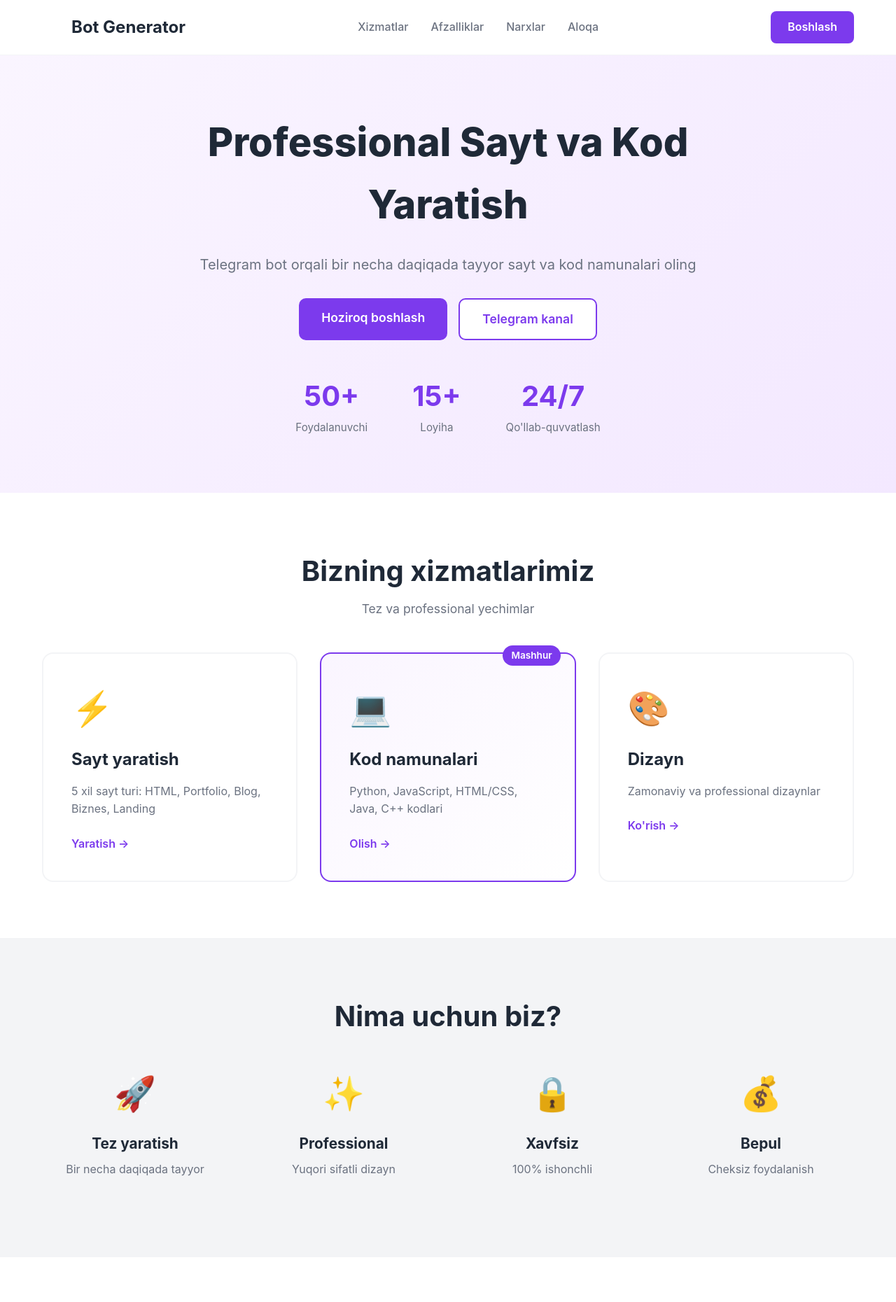
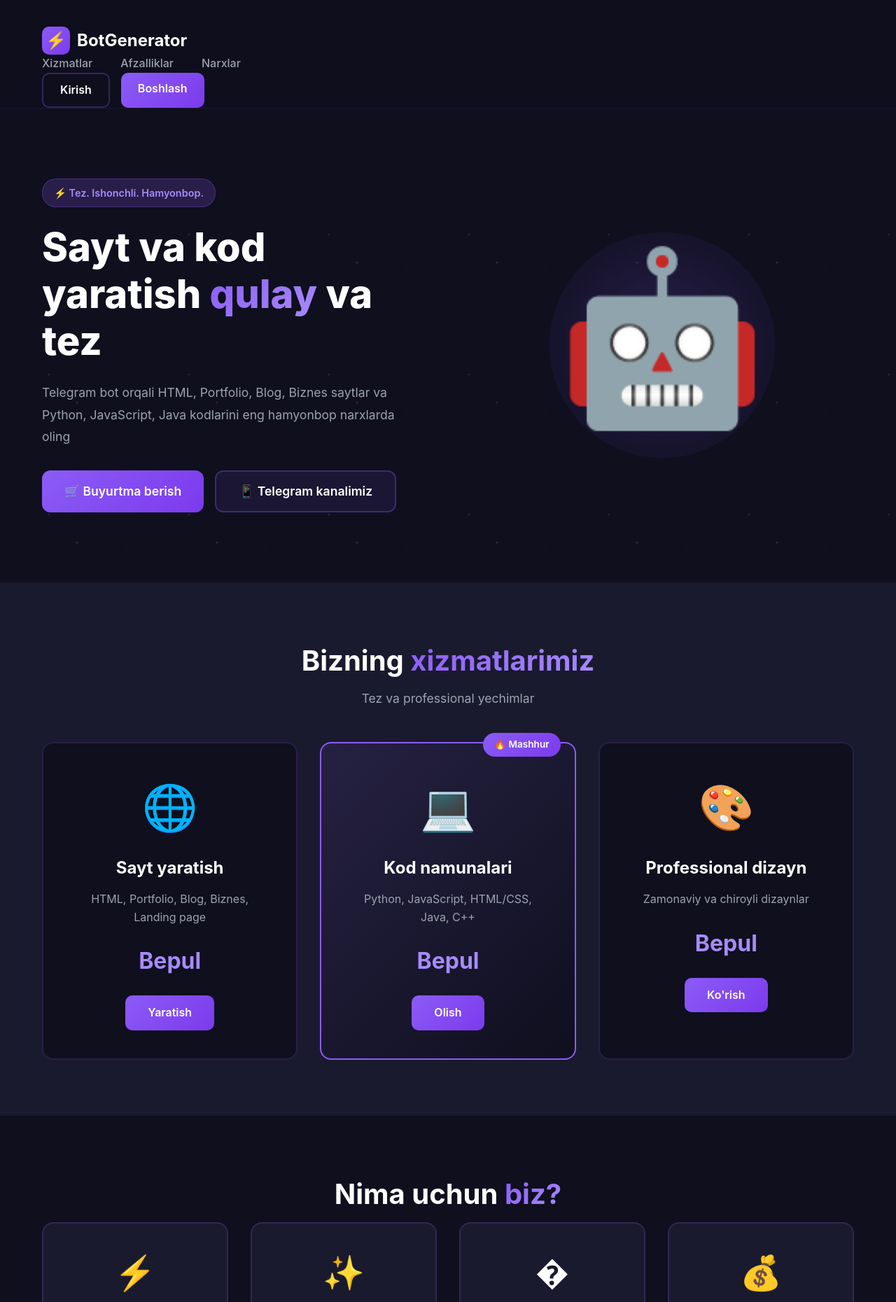
Before and after one commit to farruxbek77/help-dev-ai, a plain HTML site: page web/index.html in a window 1280 px wide. Shown: the top 1860 px of the page at 70% size. Drawn offline with Linux system fonts and the light colour scheme.

Commit message:
BustShop.uz stilida qora fon va binafsha ranglar bilan dizayn

```diff
--- /dev/null
+++ b/web/bustshop-style.css
@@ -0,0 +1,539 @@
+/* BustShop Style - Dark Theme with Purple */
+
+* {
+    margin: 0;
+    padding: 0;
+    box-sizing: border-box;
+}
+
+:root {
+    --purple: #8b5cf6;
+    --purple-light: #a78bfa;
+    --purple-dark: #7c3aed;
+    --dark: #0f0f1e;
+    --dark-light: #1a1a2e;
+    --gray: #9ca3af;
+    --white: #ffffff;
+}
+
+body {
+    font-family: -apple-system, BlinkMacSystemFont, 'Segoe UI', Roboto, sans-serif;
+    background: var(--dark);
+    color: var(--white);
+    line-height: 1.6;
+    overflow-x: hidden;
+}
+
+.container {
+    max-width: 1200px;
+    margin: 0 auto;
+    padding: 0 20px;
+}
+
+/* Header */
+.header {
+    background: rgba(15, 15, 30, 0.95);
+    backdrop-filter: blur(10px);
+    border-bottom: 1px solid rgba(139, 92, 246, 0.1);
+    position: sticky;
+    top: 0;
+    z-index: 100;
+}
+
+.header-content {
+    display: flex;
+    justify-content: space-between;
+    align-items: center;
+    padding: 1.2rem 0;
+}
+
+.logo {
+    display: flex;
+    align-items: center;
+    gap: 10px;
+    font-size: 1.5rem;
+    font-weight: 700;
+    color: var(--white);
+}
+
+.logo-icon {
+    width: 40px;
+    height: 40px;
+    background: linear-gradient(135deg, var(--purple), var(--purple-dark));
+    border-radius: 10px;
+    display: flex;
+    align-items: center;
+    justify-content: center;
+    font-size: 1.5rem;
+}
+
+.nav {
+    display: flex;
+    gap: 2.5rem;
+}
+
+.nav a {
+    color: var(--gray);
+    text-decoration: none;
+    font-weight: 500;
+    transition: color 0.3s;
+}
+
+.nav a:hover {
+    color: var(--purple-light);
+}
+
+.header-buttons {
+    display: flex;
+    gap: 1rem;
+}
+
+.btn-outline {
+    background: transparent;
+    color: var(--white);
+    padding: 10px 24px;
+    border-radius: 10px;
+    text-decoration: none;
+    font-weight: 600;
+    border: 2px solid rgba(139, 92, 246, 0.3);
+    transition: all 0.3s;
+}
+
+.btn-outline:hover {
+    border-color: var(--purple);
+    background: rgba(139, 92, 246, 0.1);
+}
+
+.btn-primary {
+    background: linear-gradient(135deg, var(--purple), var(--purple-dark));
+    color: var(--white);
+    padding: 10px 24px;
+    border-radius: 10px;
+    text-decoration: none;
+    font-weight: 600;
+    transition: all 0.3s;
+}
+
+.btn-primary:hover {
+    transform: translateY(-2px);
+    box-shadow: 0 10px 30px rgba(139, 92, 246, 0.4);
+}
+
+/* Hero */
+.hero {
+    padding: 100px 0;
+    position: relative;
+    overflow: hidden;
+}
+
+.stars {
+    position: absolute;
+    width: 100%;
+    height: 100%;
+    background-image:
+        radial-gradient(2px 2px at 20px 30px, rgba(139, 92, 246, 0.3), transparent),
+        radial-gradient(2px 2px at 60px 70px, rgba(167, 139, 250, 0.3), transparent),
+        radial-gradient(1px 1px at 50px 50px, rgba(139, 92, 246, 0.2), transparent),
+        radial-gradient(1px 1px at 130px 80px, rgba(167, 139, 250, 0.2), transparent);
+    background-size: 200px 200px;
+    animation: stars 20s linear infinite;
+}
+
+@keyframes stars {
+    from {
+        background-position: 0 0;
+    }
+
+    to {
+        background-position: 200px 200px;
+    }
+}
+
+.hero-grid {
+    display: grid;
+    grid-template-columns: 1fr 1fr;
+    gap: 4rem;
+    align-items: center;
+    position: relative;
+    z-index: 1;
+}
+
+.badge {
+    display: inline-block;
+    background: rgba(139, 92, 246, 0.2);
+    border: 1px solid rgba(139, 92, 246, 0.3);
+    color: var(--purple-light);
+    padding: 8px 16px;
+    border-radius: 20px;
+    font-size: 0.9rem;
+    font-weight: 600;
+    margin-bottom: 1.5rem;
+}
+
+.hero-title {
+    font-size: 3.5rem;
+    font-weight: 800;
+    line-height: 1.2;
+    margin-bottom: 1.5rem;
+}
+
+.gradient-text {
+    background: linear-gradient(135deg, var(--purple), var(--purple-light));
+    -webkit-background-clip: text;
+    -webkit-text-fill-color: transparent;
+    background-clip: text;
+}
+
+.hero-description {
+    font-size: 1.1rem;
+    color: var(--gray);
+    margin-bottom: 2rem;
+    line-height: 1.8;
+}
+
+.hero-buttons {
+    display: flex;
+    gap: 1rem;
+}
+
+.btn-hero {
+    background: linear-gradient(135deg, var(--purple), var(--purple-dark));
+    color: var(--white);
+    padding: 14px 32px;
+    border-radius: 12px;
+    text-decoration: none;
+    font-weight: 600;
+    font-size: 1.1rem;
+    transition: all 0.3s;
+    display: inline-flex;
+    align-items: center;
+    gap: 8px;
+}
+
+.btn-hero:hover {
+    transform: translateY(-3px);
+    box-shadow: 0 15px 40px rgba(139, 92, 246, 0.5);
+}
+
+.btn-telegram {
+    background: rgba(139, 92, 246, 0.1);
+    color: var(--white);
+    padding: 14px 32px;
+    border-radius: 12px;
+    text-decoration: none;
+    font-weight: 600;
+    font-size: 1.1rem;
+    border: 2px solid rgba(139, 92, 246, 0.3);
+    transition: all 0.3s;
+    display: inline-flex;
+    align-items: center;
+    gap: 8px;
+}
+
+.btn-telegram:hover {
+    border-color: var(--purple);
+    background: rgba(139, 92, 246, 0.2);
+}
+
+/* Character */
+.character {
+    position: relative;
+    display: flex;
+    justify-content: center;
+    align-items: center;
+}
+
+.character-glow {
+    position: absolute;
+    width: 300px;
+    height: 300px;
+    background: radial-gradient(circle, rgba(139, 92, 246, 0.3), transparent);
+    border-radius: 50%;
+    animation: pulse 3s ease-in-out infinite;
+}
+
+@keyframes pulse {
+
+    0%,
+    100% {
+        transform: scale(1);
+        opacity: 0.5;
+    }
+
+    50% {
+        transform: scale(1.1);
+        opacity: 0.8;
+    }
+}
+
+.robot {
+    font-size: 15rem;
+    position: relative;
+    z-index: 1;
+    animation: float 3s ease-in-out infinite;
+}
+
+@keyframes float {
+
+    0%,
+    100% {
+        transform: translateY(0);
+    }
+
+    50% {
+        transform: translateY(-20px);
+    }
+}
+
+/* Services */
+.services {
+    padding: 80px 0;
+    background: var(--dark-light);
+}
+
+.section-title {
+    font-size: 2.5rem;
+    font-weight: 700;
+    text-align: center;
+    margin-bottom: 0.5rem;
+}
+
+.section-subtitle {
+    text-align: center;
+    color: var(--gray);
+    font-size: 1.1rem;
+    margin-bottom: 3rem;
+}
+
+.services-grid {
+    display: grid;
+    grid-template-columns: repeat(auto-fit, minmax(300px, 1fr));
+    gap: 2rem;
+}
+
+.service-card {
+    background: var(--dark);
+    border: 2px solid rgba(139, 92, 246, 0.2);
+    border-radius: 16px;
+    padding: 2.5rem;
+    text-align: center;
+    transition: all 0.3s;
+    position: relative;
+}
+
+.service-card:hover {
+    border-color: var(--purple);
+    transform: translateY(-10px);
+    box-shadow: 0 20px 50px rgba(139, 92, 246, 0.3);
+}
+
+.service-card.featured {
+    border-color: var(--purple);
+    background: linear-gradient(135deg, rgba(139, 92, 246, 0.1), var(--dark));
+}
+
+.popular-badge {
+    position: absolute;
+    top: -15px;
+    right: 20px;
+    background: linear-gradient(135deg, var(--purple), var(--purple-dark));
+    color: var(--white);
+    padding: 6px 16px;
+    border-radius: 20px;
+    font-size: 0.85rem;
+    font-weight: 600;
+}
+
+.service-icon {
+    font-size: 4rem;
+    margin-bottom: 1rem;
+}
+
+.service-card h3 {
+    font-size: 1.5rem;
+    margin-bottom: 0.8rem;
+}
+
+.service-card p {
+    color: var(--gray);
+    margin-bottom: 1.5rem;
+}
+
+.service-price {
+    font-size: 2rem;
+    font-weight: 700;
+    color: var(--purple-light);
+    margin-bottom: 1.5rem;
+}
+
+.btn-service {
+    display: inline-block;
+    background: linear-gradient(135deg, var(--purple), var(--purple-dark));
+    color: var(--white);
+    padding: 12px 32px;
+    border-radius: 10px;
+    text-decoration: none;
+    font-weight: 600;
+    transition: all 0.3s;
+}
+
+.btn-service:hover {
+    transform: translateY(-2px);
+    box-shadow: 0 10px 25px rgba(139, 92, 246, 0.4);
+}
+
+/* Features */
+.features {
+    padding: 80px 0;
+}
+
+.features-grid {
+    display: grid;
+    grid-template-columns: repeat(auto-fit, minmax(250px, 1fr));
+    gap: 2rem;
+}
+
+.feature-box {
+    background: var(--dark-light);
+    border: 2px solid rgba(139, 92, 246, 0.2);
+    border-radius: 16px;
+    padding: 2rem;
+    text-align: center;
+    transition: all 0.3s;
+}
+
+.feature-box:hover {
+    border-color: var(--purple);
+    transform: translateY(-5px);
+}
+
+.feature-icon {
+    font-size: 3rem;
+    margin-bottom: 1rem;
+}
+
+.feature-box h3 {
+    font-size: 1.3rem;
+    margin-bottom: 0.5rem;
+}
+
+.feature-box p {
+    color: var(--gray);
+}
+
+/* Stats */
+.stats {
+    padding: 80px 0;
+    background: var(--dark-light);
+}
+
+.stats-grid {
+    display: grid;
+    grid-template-columns: repeat(auto-fit, minmax(200px, 1fr));
+    gap: 2rem;
+}
+
+.stat-item {
+    text-align: center;
+    padding: 2rem;
+}
+
+.stat-number {
+    font-size: 3rem;
+    font-weight: 700;
+    background: linear-gradient(135deg, var(--purple), var(--purple-light));
+    -webkit-background-clip: text;
+    -webkit-text-fill-color: transparent;
+    background-clip: text;
+    display: block;
+    margin-bottom: 0.5rem;
+}
+
+.stat-label {
+    color: var(--gray);
+    font-size: 1.1rem;
+}
+
+/* Footer */
+.footer {
+    background: var(--dark-light);
+    padding: 3rem 0 1.5rem;
+    border-top: 1px solid rgba(139, 92, 246, 0.2);
+}
+
+.footer-content {
+    display: grid;
+    grid-template-columns: 1.5fr 1fr;
+    gap: 3rem;
+    margin-bottom: 2rem;
+}
+
+.footer-logo {
+    display: flex;
+    align-items: center;
+    gap: 10px;
+    font-size: 1.5rem;
+    font-weight: 700;
+    margin-bottom: 1rem;
+}
+
+.footer-left p {
+    color: var(--gray);
+}
+
+.footer-links {
+    display: grid;
+    grid-template-columns: 1fr 1fr;
+    gap: 2rem;
+}
+
+.footer-column h4 {
+    margin-bottom: 1rem;
+}
+
+.footer-column a {
+    display: block;
+    color: var(--gray);
+    text-decoration: none;
+    margin-bottom: 0.5rem;
+    transition: color 0.3s;
+}
+
+.footer-column a:hover {
+    color: var(--purple-light);
+}
+
+.footer-bottom {
+    text-align: center;
+    padding-top: 2rem;
+    border-top: 1px solid rgba(139, 92, 246, 0.2);
+    color: var(--gray);
+}
+
+/* Responsive */
+@media (max-width: 768px) {
+    .hero-grid {
+        grid-template-columns: 1fr;
+        text-align: center;
+    }
+
+    .hero-title {
+        font-size: 2.5rem;
+    }
+
+    .robot {
+        font-size: 10rem;
+    }
+
+    .nav {
+        display: none;
+    }
+
+    .hero-buttons {
+        flex-direction: column;
+    }
+
+    .footer-content {
+        grid-template-columns: 1fr;
+    }
+}
--- a/web/index.html
+++ b/web/index.html
@@ -5,56 +5,59 @@
     <meta charset="UTF-8">
     <meta name="viewport" content="width=device-width, initial-scale=1.0">
     <title>Bot Generator - Professional Sayt va Kod Yaratish</title>
-    <link rel="stylesheet" href="modern-style.css">
+    <link rel="stylesheet" href="bustshop-style.css">
 </head>
 
 <body>
     <!-- Header -->
     <header class="header">
         <div class="container">
-            <div class="header-content">
+            <div class="header-content"></div>
             <div class="logo">
-                    <svg width="32" height="32" viewBox="0 0 24 24" fill="none"></svg>
-                    <rect x="4" y="6" width="16" height="12" rx="2" stroke="#7c3aed" stroke-width="2" fill="none" />
-                    <circle cx="9" cy="11" r="1.5" fill="#7c3aed" />
-                    <circle cx="15" cy="11" r="1.5" fill="#7c3aed" />
-                    <path d="M9 15h6" stroke="#7c3aed" stroke-width="2" stroke-linecap="round" />
-                    </svg>
-                    <span>Bot Generator</span>
+                <div class="logo-icon">⚡</div>
+                <span>BotGenerator</span>
             </div>
             <nav class="nav">
                 <a href="#services">Xizmatlar</a>
                 <a href="#features">Afzalliklar</a>
                 <a href="#pricing">Narxlar</a>
-                    <a href="#contact">Aloqa</a>
             </nav>
-                <a href="https://t.me/helpdev_ai_bot" class="btn-header">Boshlash</a>
+            <div class="header-buttons">
+                <a href="https://t.me/FrontendBackendUz" class="btn-outline">Kirish</a>
+                <a href="https://t.me/helpdev_ai_bot" class="btn-primary">Boshlash</a>
+            </div>
         </div>
         </div>
     </header>
 
     <!-- Hero Section -->
     <section class="hero">
+        <div class="stars"></div>
         <div class="container">
-            <div class="hero-content">
-                <h1 class="hero-title">Professional Sayt va Kod Yaratish</h1>
-                <p class="hero-text">Telegram bot orqali bir necha daqiqada tayyor sayt va kod namunalari oling</p>
+            <div class="hero-grid">
+                <div class="hero-left">
+                    <div class="badge">⚡ Tez. Ishonchli. Hamyonbop.</div>
+                    <h1 class="hero-title">
+                        Sayt va kod yaratish
+                        <span class="gradient-text">qulay</span> va tez
+                    </h1>
+                    <p class="hero-description">
+                        Telegram bot orqali HTML, Portfolio, Blog, Biznes saytlar va
+                        Python, JavaScript, Java kodlarini eng hamyonbop narxlarda oling
+                    </p>
                     <div class="hero-buttons">
-                    <a href="https://t.me/helpdev_ai_bot" class="btn-primary">Hoziroq boshlash</a>
-                    <a href="https://t.me/FrontendBackendUz" class="btn-secondary">Telegram kanal</a>
+                        <a href="https://t.me/helpdev_ai_bot" class="btn-hero">
+                            🛒 Buyurtma berish
+                        </a>
+                        <a href="https://t.me/FrontendBackendUz" class="btn-telegram">
+                            📱 Telegram kanalimiz
+                        </a>
                     </div>
-                <div class="hero-stats">
-                    <div class="stat">
-                        <span class="stat-number">50+</span>
-                        <span class="stat-label">Foydalanuvchi</span>
                 </div>
-                    <div class="stat">
-                        <span class="stat-number">15+</span>
-                        <span class="stat-label">Loyiha</span>
-                    </div>
-                    <div class="stat">
-                        <span class="stat-number">24/7</span>
-                        <span class="stat-label">Qo'llab-quvvatlash</span>
+                <div class="hero-right">
+                    <div class="character">
+                        <div class="character-glow"></div>
+                        <div class="robot">🤖</div>
                     </div>
                 </div>
             </div>
@@ -64,27 +67,33 @@
     <!-- Services -->
     <section class="services" id="services">
         <div class="container">
-            <h2 class="section-title">Bizning xizmatlarimiz</h2>
+            <h2 class="section-title">Bizning <span class="gradient-text">xizmatlarimiz</span></h2>
             <p class="section-subtitle">Tez va professional yechimlar</p>
+
             <div class="services-grid">
                 <div class="service-card">
-                    <div class="service-icon">⚡</div>
+                    <div class="service-icon">🌐</div>
                     <h3>Sayt yaratish</h3>
-                    <p>5 xil sayt turi: HTML, Portfolio, Blog, Biznes, Landing</p>
-                    <a href="https://t.me/helpdev_ai_bot" class="service-link">Yaratish →</a>
+                    <p>HTML, Portfolio, Blog, Biznes, Landing page</p>
+                    <div class="service-price">Bepul</div>
+                    <a href="https://t.me/helpdev_ai_bot" class="btn-service">Yaratish</a>
                 </div>
+
                 <div class="service-card featured">
-                    <div class="badge">Mashhur</div>
+                    <div class="popular-badge">🔥 Mashhur</div>
                     <div class="service-icon">💻</div>
                     <h3>Kod namunalari</h3>
-                    <p>Python, JavaScript, HTML/CSS, Java, C++ kodlari</p>
-                    <a href="https://t.me/helpdev_ai_bot" class="service-link">Olish →</a>
+                    <p>Python, JavaScript, HTML/CSS, Java, C++</p>
+                    <div class="service-price">Bepul</div>
+                    <a href="https://t.me/helpdev_ai_bot" class="btn-service">Olish</a>
                 </div>
+
                 <div class="service-card">
                     <div class="service-icon">🎨</div>
-                    <h3>Dizayn</h3>
-                    <p>Zamonaviy va professional dizaynlar</p>
-                    <a href="https://t.me/helpdev_ai_bot" class="service-link">Ko'rish →</a>
+                    <h3>Professional dizayn</h3>
+                    <p>Zamonaviy va chiroyli dizaynlar</p>
+                    <div class="service-price">Bepul</div>
+                    <a href="https://t.me/helpdev_ai_bot" class="btn-service">Ko'rish</a>
                 </div>
             </div>
         </div>
@@ -93,24 +102,25 @@
     <!-- Features -->
     <section class="features" id="features">
         <div class="container">
-            <h2 class="section-title">Nima uchun biz?</h2>
+            <h2 class="section-title">Nima uchun <span class="gradient-text">biz?</span></h2>
+
             <div class="features-grid">
-                <div class="feature-item">
-                    <div class="feature-icon">🚀</div>
+                <div class="feature-box">
+                    <div class="feature-icon">⚡</div>
                     <h3>Tez yaratish</h3>
                     <p>Bir necha daqiqada tayyor</p>
                 </div>
-                <div class="feature-item">
+                <div class="feature-box">
                     <div class="feature-icon">✨</div>
                     <h3>Professional</h3>
                     <p>Yuqori sifatli dizayn</p>
                 </div>
-                <div class="feature-item">
-                    <div class="feature-icon">🔒</div>
+                <div class="feature-box">
+                    <div class="feature-icon">�</div>
                     <h3>Xavfsiz</h3>
-                    <p>100% ishonchli</p>
+                    <p>100% ishonchli xizmat</p>
                 </div>
-                <div class="feature-item">
+                <div class="feature-box">
                     <div class="feature-icon">💰</div>
                     <h3>Bepul</h3>
                     <p>Cheksiz foydalanish</p>
@@ -119,45 +129,25 @@
         </div>
     </section>
 
-    <!-- Pricing -->
-    <section class="pricing" id="pricing">
+    <!-- Stats -->
+    <section class="stats">
         <div class="container">
-            <h2 class="section-title">Narxlar</h2>
-            <p class="section-subtitle">Bepul va cheksiz</p>
-            <div class="pricing-grid">
-                <div class="price-card">
-                    <h3>Sayt yaratish</h3>
-                    <div class="price">Bepul</div>
-                    <ul class="price-features">
-                        <li>✓ 5 xil sayt turi</li>
-                        <li>✓ Rang tanlash</li>
-                        <li>✓ HTML fayl</li>
-                        <li>✓ Tez yaratish</li>
-                    </ul>
-                    <a href="https://t.me/helpdev_ai_bot" class="btn-price">Boshlash</a>
+            <div class="stats-grid">
+                <div class="stat-item">
+                    <div class="stat-number">50+</div>
+                    <div class="stat-label">Foydalanuvchi</div>
                 </div>
-                <div class="price-card featured">
-                    <div class="badge">Eng mashhur</div>
-                    <h3>Kod namunalari</h3>
-                    <div class="price">Bepul</div>
-                    <ul class="price-features">
-                        <li>✓ Python kodlari</li>
-                        <li>✓ JavaScript kodlari</li>
-                        <li>✓ HTML/CSS kodlari</li>
-                        <li>✓ Java va C++</li>
-                    </ul>
-                    <a href="https://t.me/helpdev_ai_bot" class="btn-price">Boshlash</a>
+                <div class="stat-item">
+                    <div class="stat-number">15+</div>
+                    <div class="stat-label">Loyiha</div>
                 </div>
-                <div class="price-card">
-                    <h3>24/7 Yordam</h3>
-                    <div class="price">Bepul</div>
-                    <ul class="price-features">
-                        <li>✓ Doimo ishlaydi</li>
-                        <li>✓ Tez javob</li>
-                        <li>✓ Oson foydalanish</li>
-                        <li>✓ Telegram orqali</li>
-                    </ul>
-                    <a href="https://t.me/helpdev_ai_bot" class="btn-price">Boshlash</a>
+                <div class="stat-item">
+                    <div class="stat-number">24/7</div>
+                    <div class="stat-label">Qo'llab-quvvatlash</div>
+                </div>
+                <div class="stat-item">
+                    <div class="stat-number">100%</div>
+                    <div class="stat-label">Bepul</div>
                 </div>
             </div>
         </div>
@@ -167,32 +157,31 @@
     <footer class="footer">
         <div class="container">
             <div class="footer-content">
-                <div class="footer-section">
-                    <h4>Bot Generator</h4>
+                <div class="footer-left">
+                    <div class="footer-logo">
+                        <div class="logo-icon">⚡</div>
+                        <span>BotGenerator</span>
+                    </div>
                     <p>Professional sayt va kod yaratish xizmati</p>
                 </div>
-                <div class="footer-section">
+                <div class="footer-links">
+                    <div class="footer-column">
                         <h4>Xizmatlar</h4>
-                    <ul>
-                        <li><a href="https://t.me/helpdev_ai_bot">Sayt yaratish</a></li>
-                        <li><a href="https://t.me/helpdev_ai_bot">Kod namunalari</a></li>
-                    </ul>
+                        <a href="https://t.me/helpdev_ai_bot">Sayt yaratish</a>
+                        <a href="https://t.me/helpdev_ai_bot">Kod namunalari</a>
                     </div>
-                <div class="footer-section">
+                    <div class="footer-column">
                         <h4>Aloqa</h4>
-                    <ul>
-                        <li><a href="https://t.me/FrontendBackendUz">Telegram kanal</a></li>
-                        <li><a href="https://t.me/helpdev_ai_bot">Telegram bot</a></li>
-                    </ul>
+                        <a href="https://t.me/FrontendBackendUz">Telegram kanal</a>
+                        <a href="https://t.me/helpdev_ai_bot">Telegram bot</a>
+                    </div>
                 </div>
             </div>
             <div class="footer-bottom">
-                <p>&copy; 2024 Bot Generator. Barcha huquqlar himoyalangan.</p>
+                <p>&copy; 2024 BotGenerator. Barcha huquqlar himoyalangan.</p>
             </div>
         </div>
     </footer>
-
-    <script src="script.js"></script>
 </body>
 
 </html>
```
Lines whose indentation alone changed are shown as unchanged.
